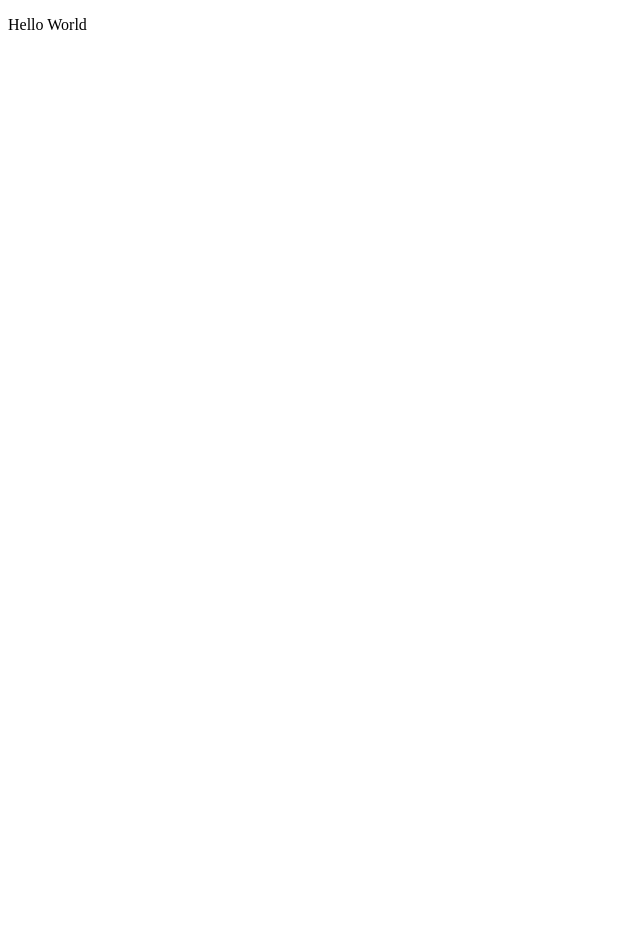
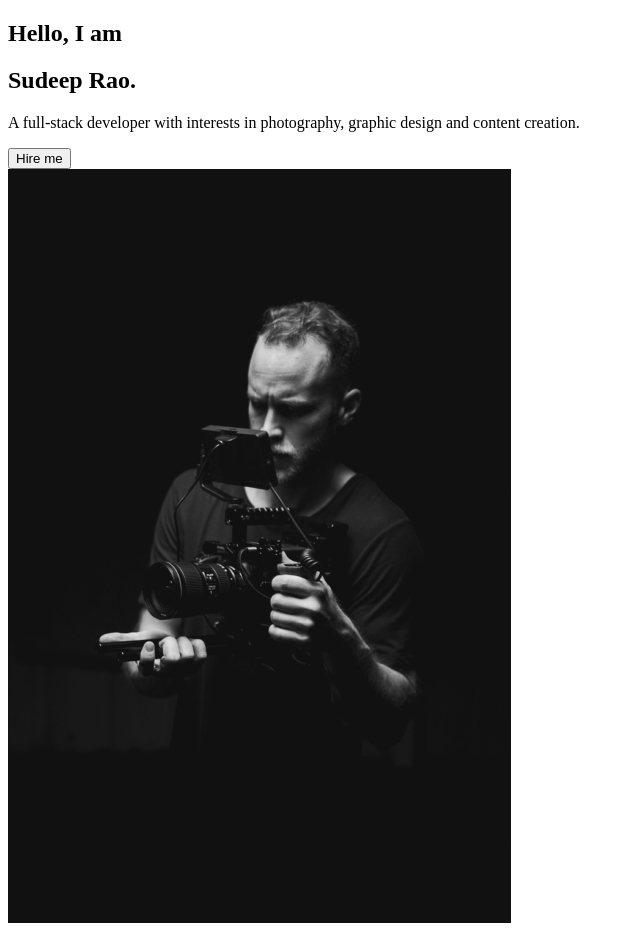
Before and after one commit to therealgeekfruit/creator, a React (Create React App) app: page / in a window 1280 px wide. Shown: the whole page, without its empty margins (0-640 px from the left). Before the commit the page ends 800 px from the top, so only its background shows below. Built offline with nearby package versions, Linux system fonts and the light colour scheme.

Commit message:
about us

```diff
--- a/src/App.js
+++ b/src/App.js
@@ -1,9 +1,10 @@
+import React from "react";
+import AboutUs from "./pages/AboutUs";
+
 function App() {
   return (
     <div className="App">
-      <header className="App-header">
-        <p>Hello World</p>
-      </header>
+      <AboutUs />
     </div>
   );
 }
--- /dev/null
+++ b/src/components/AboutSection.js
@@ -0,0 +1,31 @@
+import React from "react";
+import home1 from "../img/home1.png";
+
+const AboutSection = () => {
+  return (
+    <div>
+      <div className="description">
+        <div className="title">
+          <div className="hide">
+            <h2>Hello, I am</h2>
+          </div>
+          <div className="hide">
+            <h2>
+              <span>Sudeep Rao</span>.
+            </h2>
+          </div>
+        </div>
+        <p>
+          A full-stack developer with interests in photography, graphic design
+          and content creation.
+        </p>
+        <button>Hire me</button>
+      </div>
+      <div className="image">
+        <img src={home1} alt="picture of Sudeep" />
+      </div>
+    </div>
+  );
+};
+
+export default AboutSection;
--- /dev/null
+++ b/src/pages/AboutUs.js
@@ -0,0 +1,9 @@
+import React from "react";
+//page components
+import AboutSection from "../components/AboutSection";
+
+const AboutUs = () => {
+  return <AboutSection />;
+};
+
+export default AboutUs;
```
